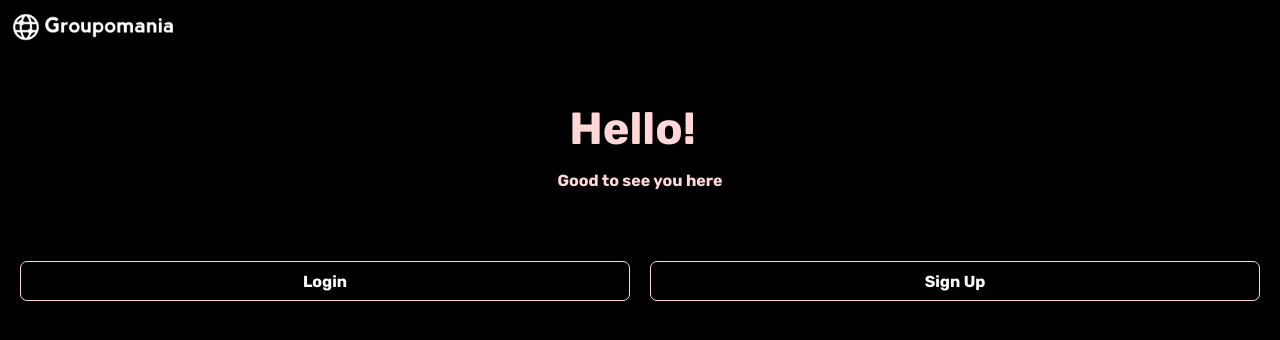
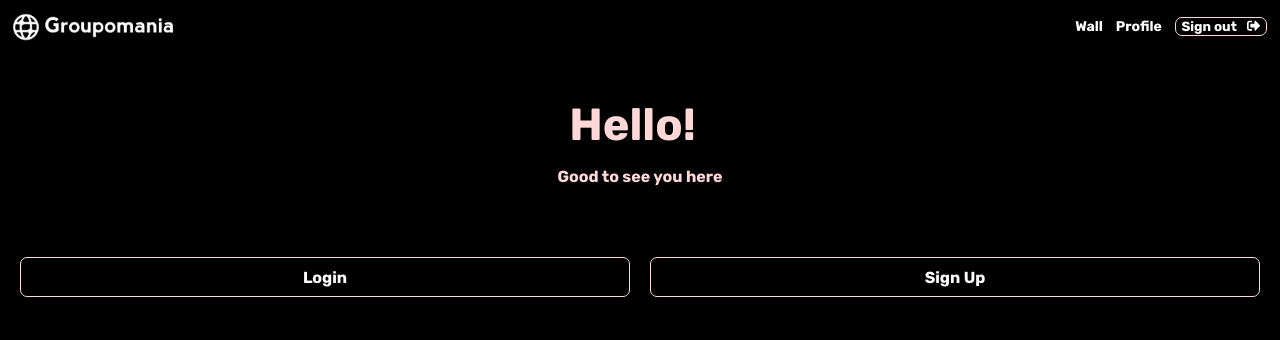
Before and after one commit to alxsandre/AlexandreForet_7_05112021_FRONT, a React (Create React App) app: page / in a window 1280 px wide. Shown: the top 340 px of the page. Built offline with nearby package versions, Linux system fonts and the light colour scheme.

Commit message:
profile added

```diff
--- a/src/App.jsx
+++ b/src/App.jsx
@@ -3,6 +3,7 @@ import Welcome from './screens/Welcome';
 import SignIn from './screens/SignIn';
 import SignUp from './screens/SignUp';
 import Wall from './screens/Wall';
+import Profile from './screens/Profile';
 
 function App() {
   return (
@@ -11,6 +12,7 @@ function App() {
         <Route path="/signup" element={<SignUp />} />
         <Route path="/signin" element={<SignIn />} />
         <Route path="/wall" element={<Wall />} />
+        <Route path="/profile" element={<Profile />} />
     </Routes>
   );
 }
--- a/src/components/Post/SendPost.jsx
+++ b/src/components/Post/SendPost.jsx
@@ -13,7 +13,6 @@ function SendPost(props) {
     const handleChange = (event) => {
         if (props.postToUpdate) {
             props.upDateData(props.postToUpdate, event);
-            console.log({...formData})
         }
         setFormData({...formData, content: event.target.value});
     }
--- a/src/components/comment/SendComment.jsx
+++ b/src/components/comment/SendComment.jsx
@@ -17,7 +17,7 @@ function SendComment(props) {
 
     async function handleSubmit(e) {
         e.preventDefault();
-        let response = await post(`${process.env.REACT_APP_HOST}/api/comment`, {...formData, employee_id: userId, post_id: props.postId}, true);
+        let response = await post(`${process.env.REACT_APP_HOST}/api/comment`, {...formData, employee_id: userId, post_id: props.postId}, true, 'post');
         if (response) {
             props.reload(props.load + 1);
             setFormData({content: ''});
--- a/src/components/layout/Header.css
+++ /dev/null
@@ -1,5 +0,0 @@
-.header__logo {
-    padding: .8rem;
-    width: 10rem;
-    font-size: 1.125rem;
-}
--- a/src/components/layout/Header.jsx
+++ b/src/components/layout/Header.jsx
@@ -1,10 +1,18 @@
 import logoIconName from '../../logo_icon_name.png';
-import './Header.css';
+import './Header.scss';
+import { FontAwesomeIcon } from '@fortawesome/react-fontawesome';
+import { faSignOutAlt } from '@fortawesome/free-solid-svg-icons';
+import { Link } from "react-router-dom";
 
 function Header() {
   return (
-    <header>
+    <header className="header">
         <img className="header__logo" src={logoIconName} alt="logo" />
+        <ul className="header__nav">
+          <li><Link to="/wall">Wall</Link></li>
+          <li><Link to="/profile">Profile</Link></li>
+          <li><button className="button button--header">Sign out<FontAwesomeIcon icon={faSignOutAlt} className="header__poweroff"> </FontAwesomeIcon></button></li>
+        </ul>
     </header>
   );
 }
--- /dev/null
+++ b/src/components/layout/Header.scss
@@ -0,0 +1,40 @@
+@import '../../utils/variable.scss';
+
+.header {
+    display: flex;
+    justify-content: space-between;
+    align-items: center;
+}
+
+.header__logo {
+    padding: .8rem;
+    width: 10rem;
+    font-size: 1.125rem;
+}
+
+.header__nav {
+    display: flex;
+    align-items: center;
+}
+
+.header__nav > * {
+    margin-right: .8rem;
+
+    font-size: .875rem;
+}
+
+a {
+    color: $white-primary;
+}
+
+.header__poweroff {
+    margin-left: .625rem;
+}
+
+.button--header {
+    height: auto !important;
+    width: 100% !important;
+    cursor: pointer;
+    font-family: 'Rubik', 'Helvetica Neue', sans-serif;
+    color: $white-primary;
+}
--- /dev/null
+++ b/src/screens/Profile.jsx
@@ -0,0 +1,25 @@
+import './Profile.scss';
+import Header from '../components/layout/Header';
+import Input from '../components/user/Input';
+import Button from '../components/basic/Button';
+import ArrowRight from '../components/basic/ArrowRight';
+
+
+function Profile() {
+  return (
+    <div className="profile">
+        <Header />
+        <h1>Modify profile</h1>
+        <form className="profile__form">
+            <Input label="Change email address"/>
+            <Button content={<ArrowRight />} />
+        </form>
+        <form className="profile__form">
+            <Input label="Change password" />
+            <Button content={<ArrowRight />} />
+        </form>
+    </div>
+  );
+}
+
+export default Profile;
--- /dev/null
+++ b/src/screens/Profile.scss
@@ -0,0 +1,23 @@
+.profile {
+    h1 {
+        text-align: left;
+        margin-left: 2.5rem;
+    }
+}
+
+.profile__form {
+    display: flex;
+    align-items: end;
+}
+
+.profile__form > * {
+    margin-right: 0;
+}
+
+.profile__form {
+    button {
+        height: 2.625rem;
+        margin-left: .3125rem;
+        width: auto;
+    }
+}
--- a/src/screens/SignIn.jsx
+++ b/src/screens/SignIn.jsx
@@ -30,7 +30,9 @@ function SignIn() {
 
     let response = await post(
       `${process.env.REACT_APP_HOST}/api/auth/login`,
-      formData
+      formData,
+      null,
+      'post'
     );
     localStorage.setItem('user', JSON.stringify(await response));
     navigate(`/wall`);
```
